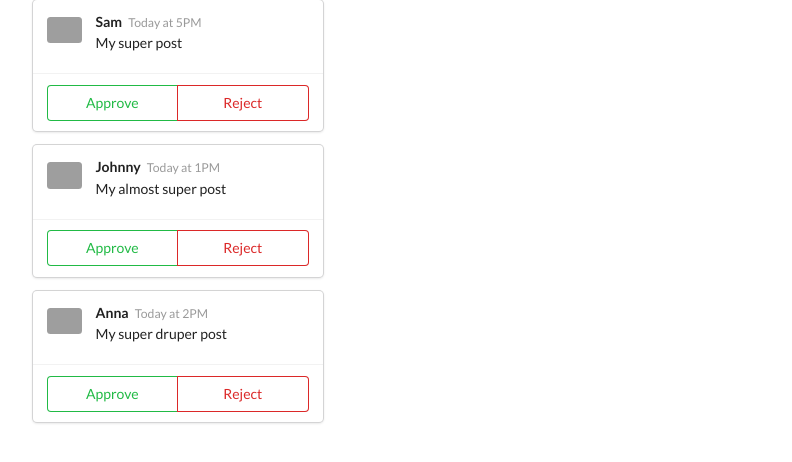
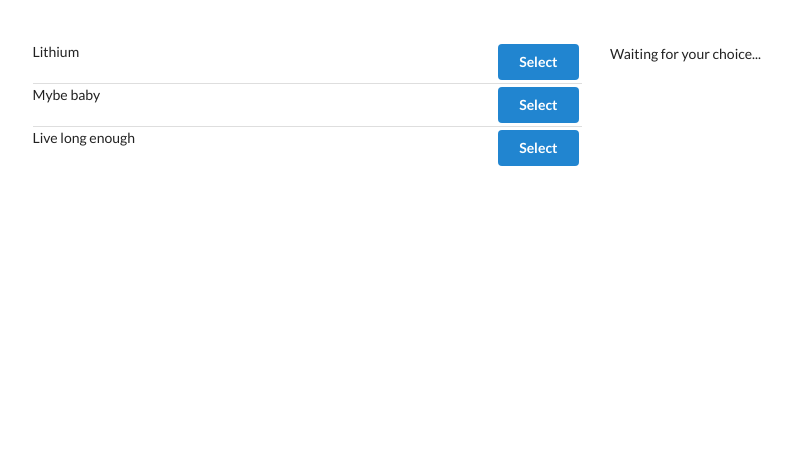
Before and after one commit to ArlBiern/react_practice, a React (Create React App) app: page / in a window 1280 px wide. Shown: the top 462 px of the page, without its empty margins (44-836 px from the left). Built offline with nearby package versions, Linux system fonts and the light colour scheme; grey boxes are pictures that could not be loaded.

Commit message:
Create simple app with redux store

```diff
--- a/package.json
+++ b/package.json
@@ -9,7 +9,9 @@
     "faker": "^5.5.3",
     "react": "^17.0.2",
     "react-dom": "^17.0.2",
+    "react-redux": "^7.2.6",
     "react-scripts": "4.0.3",
+    "redux": "^4.1.2",
     "web-vitals": "^1.1.2"
   },
   "scripts": {
--- a/src/ApprovalCard.js
+++ /dev/null
@@ -1,17 +0,0 @@
-import React from "react";
-
-const ApprovalCard = (props) => {
-  return (
-    <div className="ui card">
-      <div className="content">{props.children}</div>
-      <div className="extra content">
-        <div className="ui two buttons">
-          <div className="ui basic green button">Approve</div>
-          <div className="ui basic red button">Reject</div>
-        </div>
-      </div>
-    </div>
-  );
-};
-
-export default ApprovalCard;
--- a/src/CommentDetail.js
+++ /dev/null
@@ -1,22 +0,0 @@
-import React from "react";
-
-const CommentDetail = (props) => {
-  return (
-    <div className="comment">
-      <a href="/" className="avatar">
-        <img alt="avatar" src={props.avatar} />
-      </a>
-      <div className="content">
-        <a href="/" className="author">
-          {props.author}
-        </a>
-        <div className="metadata">
-          <span className="date"> {props.timeAgo}</span>
-        </div>
-        <div className="text">{props.content}</div>
-      </div>
-    </div>
-  );
-};
-
-export default CommentDetail;
--- /dev/null
+++ b/src/actions/index.js
@@ -0,0 +1,6 @@
+export const selectSong = (song) => {
+  return {
+    type: "SONG_SELECTED",
+    payload: song,
+  };
+};
--- /dev/null
+++ b/src/components/App.js
@@ -0,0 +1,20 @@
+import React from "react";
+import SongList from "./SongList";
+import SongDetail from "./SongDetail";
+
+const App = () => {
+  return (
+    <div className="ui container grid" style={{ marginTop: "30px" }}>
+      <div className="ui row">
+        <div className="column eight wide">
+          <SongList />
+        </div>
+        <div className="column eight wide">
+          <SongDetail />
+        </div>
+      </div>
+    </div>
+  );
+};
+
+export default App;
--- /dev/null
+++ b/src/components/SongDetail.js
@@ -0,0 +1,23 @@
+import React from "react";
+import { connect } from "react-redux";
+
+const SongDetail = ({ song }) => {
+  if (!song) {
+    return <div>Waiting for your choice...</div>;
+  }
+
+  return (
+    <div>
+      <h3>Details for:</h3>
+      <p>Title: {song.title}</p>
+      <p>Duration: {song.duration}</p>
+    </div>
+  );
+};
+
+const mapStateToProps = (state) => {
+  return {
+    song: state.selectedSong,
+  };
+};
+export default connect(mapStateToProps)(SongDetail);
--- /dev/null
+++ b/src/components/SongList.js
@@ -0,0 +1,35 @@
+import React from "react";
+import { connect } from "react-redux";
+import { selectSong } from "../actions";
+
+class SongList extends React.Component {
+  renderList() {
+    return this.props.songs.map((song) => {
+      return (
+        <div className="item" key={song.title}>
+          <div className="right floated content">
+            <button
+              className="ui button primary"
+              onClick={() => this.props.selectSong(song)}
+            >
+              Select
+            </button>
+          </div>
+          <div className="content">{song.title}</div>
+        </div>
+      );
+    });
+  }
+
+  render() {
+    return <div className="ui divided list">{this.renderList()}</div>;
+  }
+}
+
+const mapStateToProps = (state) => {
+  return {
+    songs: state.songs,
+  };
+};
+
+export default connect(mapStateToProps, { selectSong })(SongList);
--- a/src/index.js
+++ b/src/index.js
@@ -1,43 +1,14 @@
 import React from "react";
 import ReactDOM from "react-dom";
-import faker from "faker";
+import { Provider } from "react-redux";
+import { createStore } from "redux";
 
-import CommentDetail from "./CommentDetail";
-import ApprovalCard from "./ApprovalCard";
+import App from "./components/App";
+import reducers from "./reducers";
 
-if (module.hot) {
-  module.hot.accept();
-}
-
-const App = () => {
-  return (
-    <div className="ui container comments">
-      <ApprovalCard>
-        <CommentDetail
-          author="Sam"
-          timeAgo="Today at 5PM"
-          content="My super post"
-          avatar={faker.image.avatar()}
-        />
-      </ApprovalCard>
-      <ApprovalCard>
-        <CommentDetail
-          author="Johnny"
-          timeAgo="Today at 1PM"
-          content="My almost super post"
-          avatar={faker.image.avatar()}
-        />
-      </ApprovalCard>
-      <ApprovalCard>
-        <CommentDetail
-          author="Anna"
-          timeAgo="Today at 2PM"
-          content="My super druper post"
-          avatar={faker.image.avatar()}
-        />
-      </ApprovalCard>
-    </div>
-  );
-};
-
-ReactDOM.render(<App />, document.querySelector("#root"));
+ReactDOM.render(
+  <Provider store={createStore(reducers)}>
+    <App />
+  </Provider>,
+  document.querySelector("#root")
+);
--- /dev/null
+++ b/src/reducers/index.js
@@ -0,0 +1,30 @@
+import { combineReducers } from "redux";
+
+const songsReducer = () => {
+  return [
+    {
+      title: "Lithium",
+      duration: "3:33",
+    },
+    {
+      title: "Mybe baby",
+      duration: "3:50",
+    },
+    {
+      title: "Live long enough",
+      duration: "5:45",
+    },
+  ];
+};
+
+const selectedSongReducer = (selectedSong = null, action) => {
+  if (action.type === "SONG_SELECTED") {
+    return action.payload;
+  }
+  return selectedSong;
+};
+
+export default combineReducers({
+  songs: songsReducer,
+  selectedSong: selectedSongReducer,
+});
```
Also changed, not shown: 1 other file (tests, documents, lock files or other folders).
